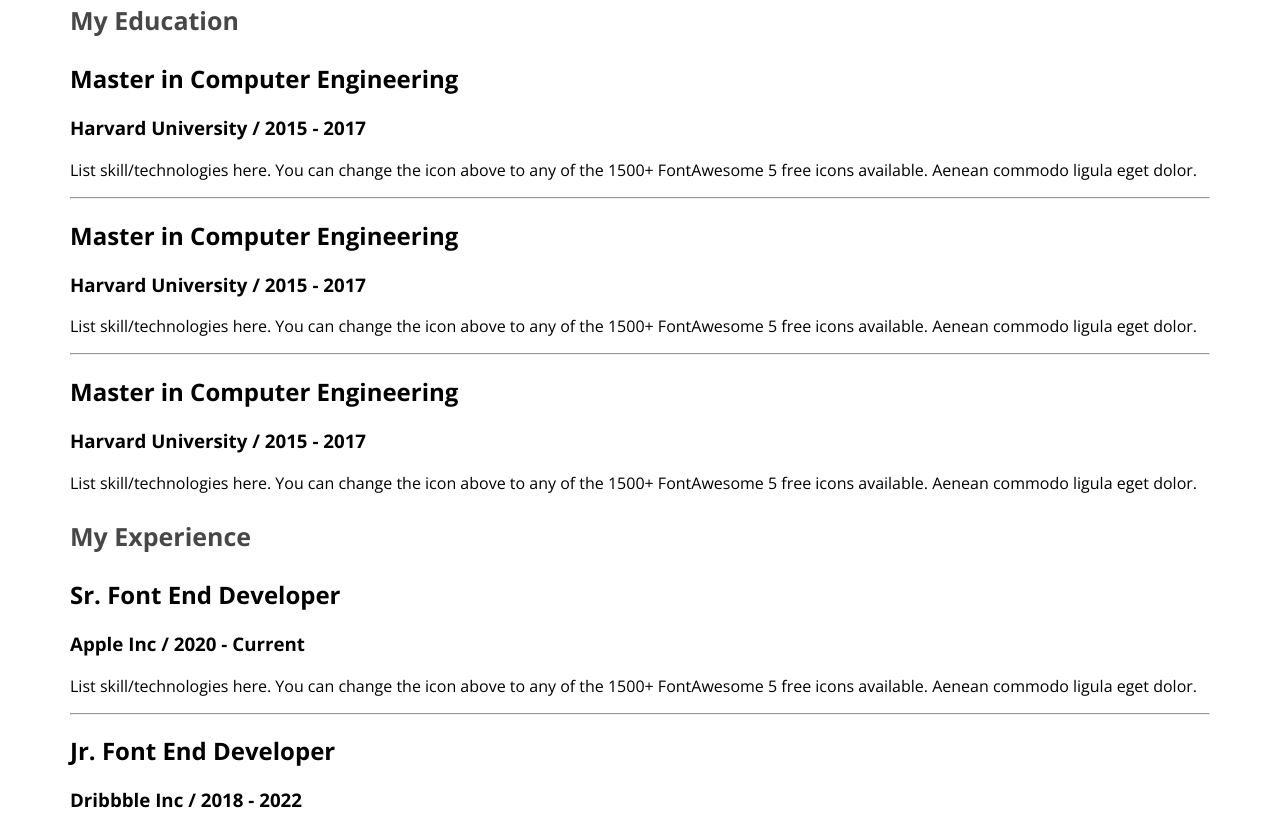
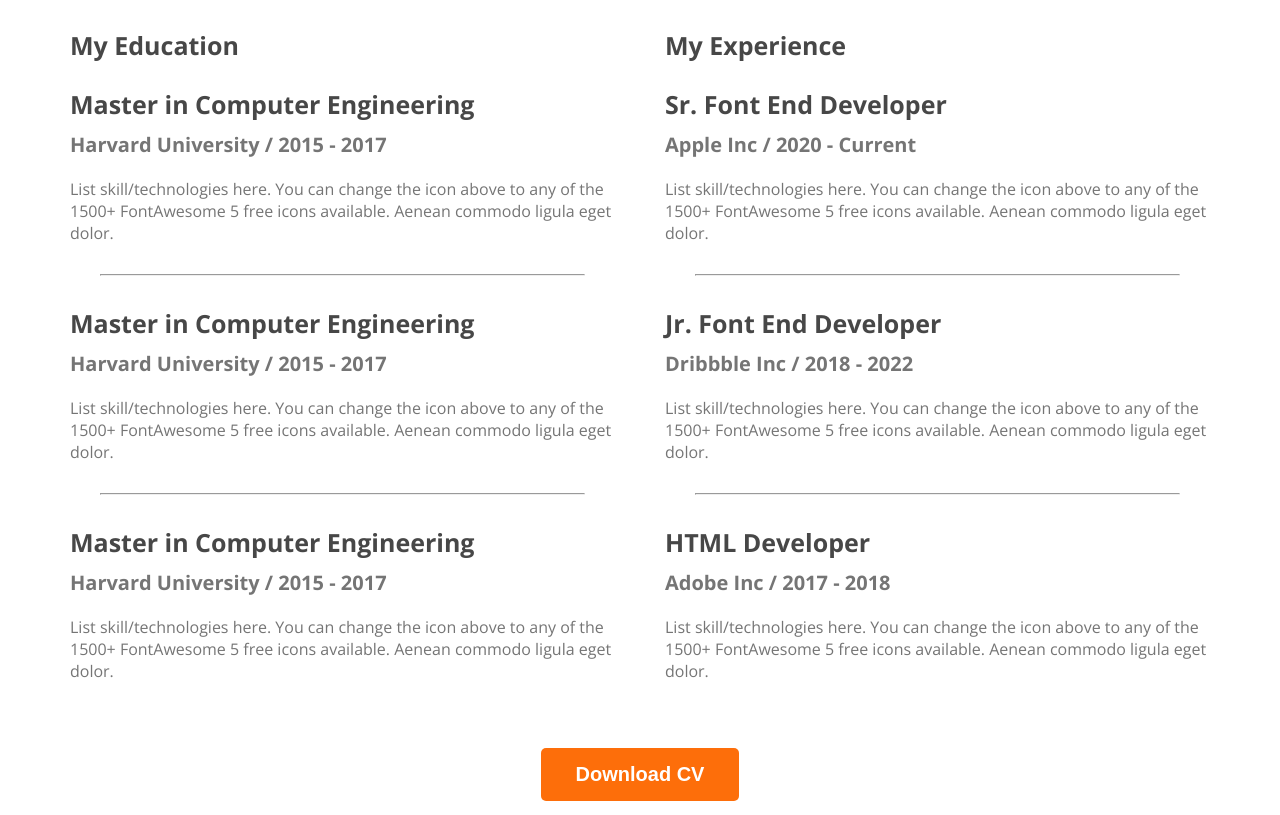
Before and after one commit to SmritySarkar/developer-portfolio, a plain HTML site: page index.html in a window 1280 px wide. Shown: the part 2353-3168 px from the top of the page. Drawn offline with nearby package versions, Linux system fonts and the light colour scheme.

Commit message:
Completed Resume section and added a button

```diff
--- a/index.html
+++ b/index.html
@@ -104,7 +104,7 @@
                     <h3 class="resume-column-title">My Education</h3>
                     <div class="resume-item">
                         <h2 class="resume-item-title">Master in Computer Engineering</h2>
-                        <h3 class="resume-item-institue">Harvard University / 2015 - 2017</h3>
+                        <h3 class="resume-item-institute">Harvard University / 2015 - 2017</h3>
                         <p class="resume-item-description">
                             List skill/technologies here. You can change the icon above
                             to any of the 1500+ FontAwesome 5 free icons available. Aenean commodo ligula eget dolor.
@@ -113,7 +113,7 @@
                     <hr>
                     <div class="resume-item">
                         <h2 class="resume-item-title">Master in Computer Engineering</h2>
-                        <h3 class="resume-item-institue">Harvard University / 2015 - 2017</h3>
+                        <h3 class="resume-item-institute">Harvard University / 2015 - 2017</h3>
                         <p class="resume-item-description">
                             List skill/technologies here. You can change the icon above
                             to any of the 1500+ FontAwesome 5 free icons available. Aenean commodo ligula eget dolor.
@@ -122,7 +122,7 @@
                     <hr>
                     <div class="resume-item">
                         <h2 class="resume-item-title">Master in Computer Engineering</h2>
-                        <h3 class="resume-item-institue">Harvard University / 2015 - 2017</h3>
+                        <h3 class="resume-item-institute">Harvard University / 2015 - 2017</h3>
                         <p class="resume-item-description">
                             List skill/technologies here. You can change the icon above
                             to any of the 1500+ FontAwesome 5 free icons available. Aenean commodo ligula eget dolor.
@@ -133,7 +133,7 @@
                     <h3 class="resume-column-title">My Experience</h3>
                     <div class="resume-item">
                         <h2 class="resume-item-title">Sr. Font End Developer</h2>
-                        <h3 class="resume-item-institue">Apple Inc / 2020 - Current</h3>
+                        <h3 class="resume-item-institute">Apple Inc / 2020 - Current</h3>
                         <p class="resume-item-description">
                             List skill/technologies here. You can change the icon above
                             to any of the 1500+ FontAwesome 5 free icons available. Aenean commodo ligula eget dolor.
@@ -142,7 +142,7 @@
                     <hr>
                     <div class="resume-item">
                         <h2 class="resume-item-title">Jr. Font End Developer</h2>
-                        <h3 class="resume-item-institue">Dribbble Inc / 2018 - 2022</h3>
+                        <h3 class="resume-item-institute">Dribbble Inc / 2018 - 2022</h3>
                         <p class="resume-item-description">
                             List skill/technologies here. You can change the icon above
                             to any of the 1500+ FontAwesome 5 free icons available. Aenean commodo ligula eget dolor.
@@ -151,13 +151,16 @@
                     <hr>
                     <div class="resume-item">
                         <h2 class="resume-item-title">HTML Developer</h2>
-                        <h3 class="resume-item-institue">Adobe Inc / 2017 - 2018</h3>
+                        <h3 class="resume-item-institute">Adobe Inc / 2017 - 2018</h3>
                         <p class="resume-item-description">
                             List skill/technologies here. You can change the icon above
                             to any of the 1500+ FontAwesome 5 free icons available. Aenean commodo ligula eget dolor.
                         </p>
                     </div>
                 </div>
+            </div>
+            <div class="download-cv">
+                <button class="btn-primary">Download CV</button>
             </div>
         </section>
         <!-- A Summary Of My Journey Section Ends Here -->
--- a/styles/portfolio.css
+++ b/styles/portfolio.css
@@ -152,3 +152,32 @@ main section{
     font-size: 25px;
     font-weight: 700;
 }
+.resume-container{
+    display:flex;
+    gap:50px;
+}
+.resume-item-title{
+    color:#474747;
+    font-size: 25px;
+    font-weight: 700;
+    margin-bottom:10px;
+}
+.resume-item-institute{
+    color:#757575;
+    font-size: 20px;
+    font-weight: 600;
+    margin-bottom:20px;
+    margin-top:0px;
+}
+.resume-item-description{
+    color:#757575;
+    font-size: 16px;
+    font-weight: 400;
+}
+.resume-container hr{
+    margin:30px;
+}
+.download-cv{
+    text-align:center;
+    margin-top: 50px;
+}
```
